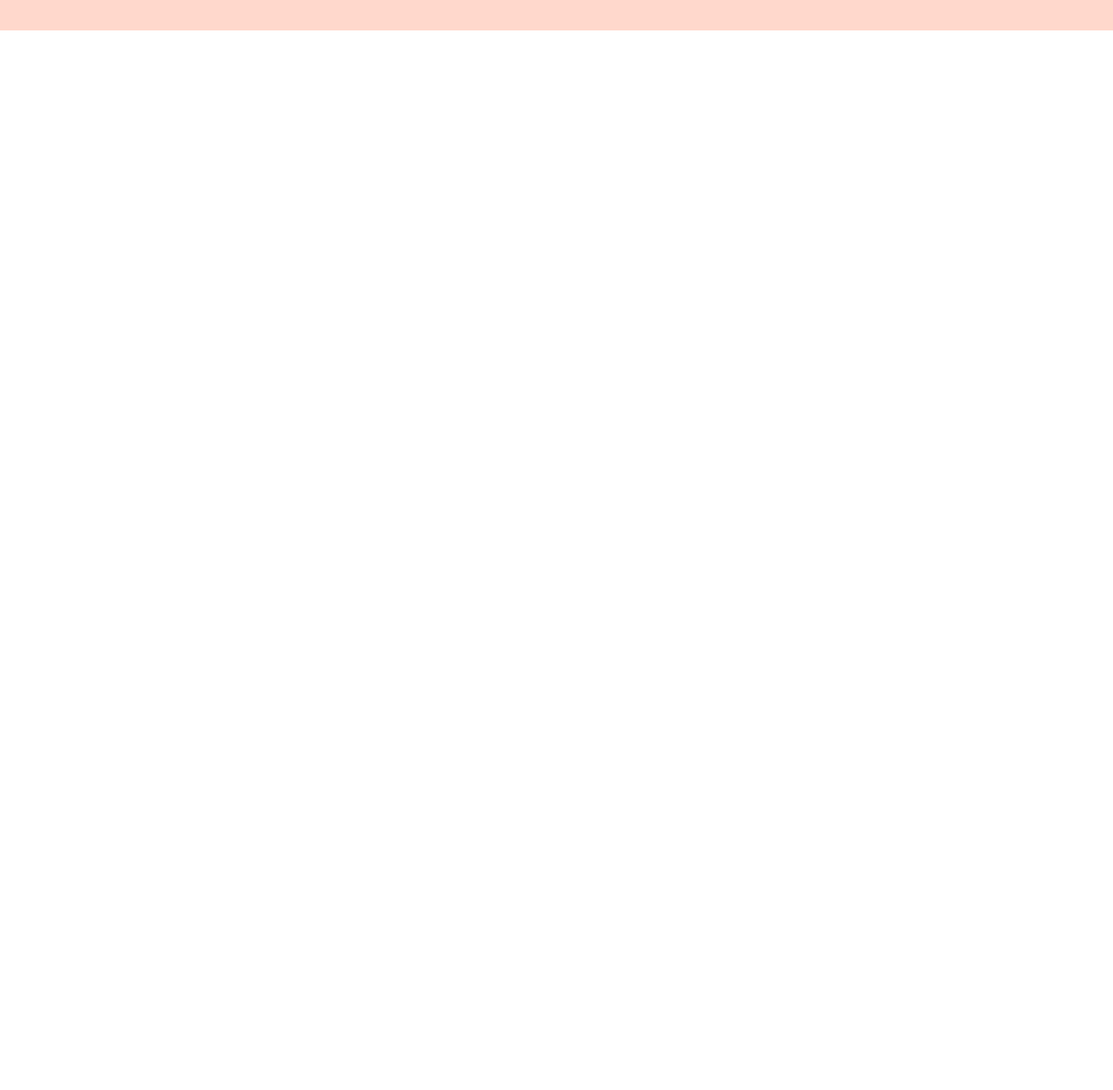
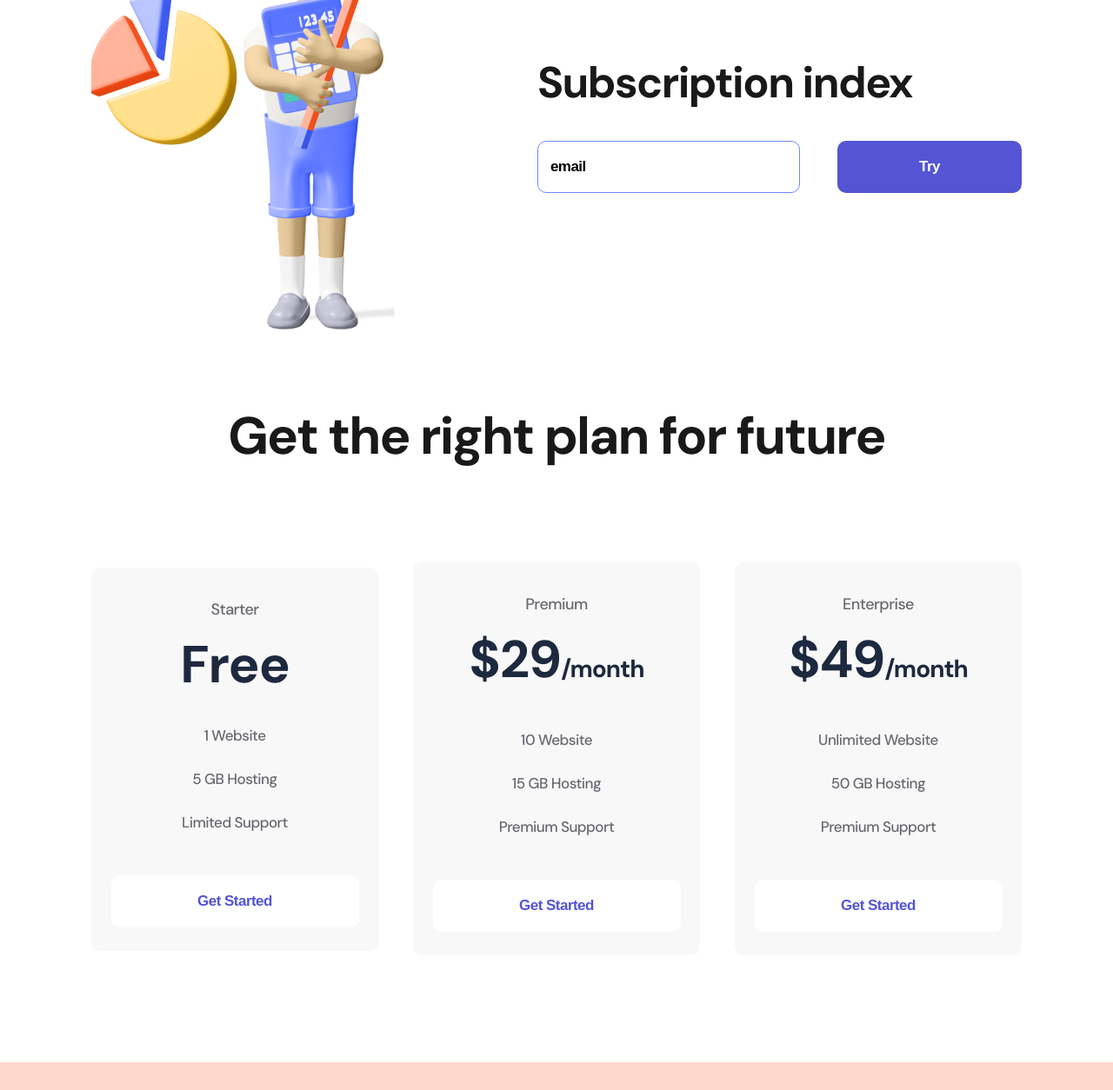
Before and after one commit to HelenTitle/marathon_html, a plain HTML site: page index.html in a window 1280 px wide. Shown: the part 890-2144 px from the top of the page at 87% size. Before the commit the page ends 925 px from the top, so only its background shows below. Drawn offline with nearby package versions, Linux system fonts and the light colour scheme.

Commit message:
Add files via upload

```diff
--- a/index.html
+++ b/index.html
@@ -66,6 +66,74 @@
         <div><img src="./img/first_man.png" alt="first man">
         </div>
     </section>
+<section class="container subscribe">
+    <div><img src="./img/Man2.png" alt="second man"></div>
+    <div><h2 class="subscribe_title">
+        Subscription index
+    </h2 >
+    <form>
+        <input class="input" type="email" placeholder="email" >
+        <button class = "button button_violet">Try</button>
+    </form>
+
+    </div>
+</section>
+<section class="container plan">
+<h2 class="plan_title">Get the right plan for future</h2>
+<div class="plan_flex">
+    <div class="item">
+        <p class="item_text">
+            Starter
+        </p>
+        <h3 class="item_title">
+            Free
+        </h3>
+        <ul>
+            <li class="item_li">1 Website</li>
+            <li class="item_li">5 GB Hosting</li>
+            <li class="item_li"> Limited Support</li>
+        </ul>
+        <button class="button button_item">
+            Get Started
+        </button>
+    </div>
+    <div class="item">
+        <p class="item_text">
+            Premium
+        </p>
+        <h3 class="item_title">
+            $29<span>/month</span>
+        </h3>
+        <ul>
+            <li class="item_li">10 Website</li>
+            <li class="item_li">15 GB Hosting</li>
+            <li class="item_li"> Premium Support</li>
+        </ul>
+        <button class="button button_item">
+            Get Started
+        </button>
+    </div>
+    <div class="item">
+        <p class="item_text">
+            Enterprise
+        </p>
+        <h3 class="item_title">
+            $49<span>/month</span>
+        </h3>
+        <ul>
+            <li class="item_li">Unlimited Website</li>
+            <li class="item_li">50 GB Hosting</li>
+            <li class="item_li"> Premium Support</li>
+        </ul>
+        <button class="button button_item">
+            Get Started
+        </button>
+    </div>
+
+</div>
+
+</section >
+
     <footer class="footer">
         <div class="container footer_flex">
         <div>
--- a/style/style.css
+++ b/style/style.css
@@ -22,7 +22,7 @@ background: rgba(255, 113, 67, 0.27);
 padding: 38px 0 48px;
 }
 
-.header_flex{
+.header_flex, .subscribe, .footer_flex, .plan_flex{
     display: flex;
     justify-content: space-between;
     align-items: center;
@@ -134,8 +134,118 @@ margin-bottom: 50px;
            margin-left: 50px;
    }
 
-.footer_flex{
-    display: flex;
-    justify-content: space-between;
-    align-items:center;
+
+.subscribe{
+
+    margin-bottom: 85px;
 }
+
+.subscribe_title{
+font-weight: 700;
+font-size: 50px;
+line-height: 57px;
+letter-spacing: -1.56316px;
+color: #19191B;
+margin-bottom: 38px;
+}
+
+.input{
+    width: 302px;
+    height: 60px;
+    border: 1px solid #7087FF;
+    border-radius: 10px;
+    padding-left: 14px;
+    box-sizing: border-box;
+    margin-right: 39px;
+}
+
+.input::placeholder, .input {
+    font-weight: 700;
+    font-size: 17px;
+    line-height: 22px;
+    letter-spacing: -0.531474px;
+    color: #000000;
+}
+ input:focus{
+    outline: none;
+ }
+
+ .plan{
+    margin-bottom: 123px;
+ }
+
+ .plan_title{
+    text-align: center;
+    font-weight: 700;
+    font-size: 60px;
+    line-height: 70px;
+    letter-spacing: -1.87579px;
+    color: #19191B;
+    margin-bottom: 110px;
+ }
+
+.item{
+    width: 330px;
+    background: #F8F8F8;
+    border-radius: 10px;
+    text-align: center;
+    padding: 34px 0 27px;
+ }
+
+ .item:hover{
+    transition: 500ms;
+    background:#FF7143;
+    box-shadow: 0px 32px 34px rgba(255, 112, 59, 0.317827);
+ }
+
+.item_text{
+    font-weight: 400;
+    font-size: 18px;
+    line-height: 28px;
+    text-align: center;
+    letter-spacing: -0.562737px;
+    color: #696871;
+}
+
+.item:hover .item_text, .item:hover  .item_title, .item:hover .item_li{
+    color:#FFFFFF;
+    transition: 500ms;
+}
+
+
+.item_title{
+    font-weight: 700;
+    font-size: 60px;
+    line-height: 56px;
+    letter-spacing: -1.03448px;
+    color: #1D293F;
+    margin: 22px 0 28px;
+
+}
+
+.item_title span{
+    font-size: 28px;
+}
+
+.item_li{
+    list-style: none;
+    font-weight: 400;
+    font-size: 17px;
+    line-height: 50px;
+    letter-spacing: -0.531474px;
+    color: #696871;
+}
+
+.button_item{
+    width: 285px;
+    background:white;
+    color:#5454D4;
+    margin-top: 36px;
+}
+
+.item:hover .button_item{
+
+    background: #9F3919;
+    color: rgb(255, 255, 255);
+    transition: 500ms;
+}
```
Also changed, not shown: img/Man2.png (added).
